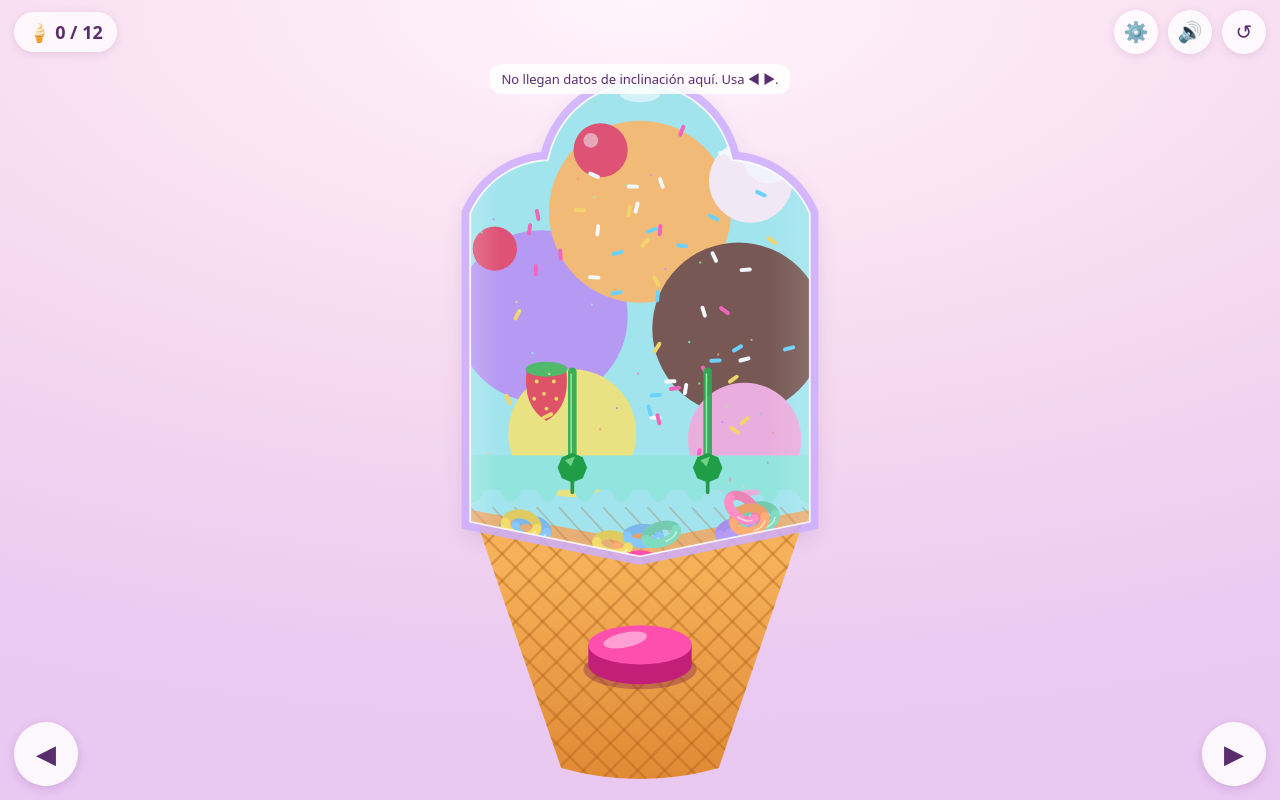
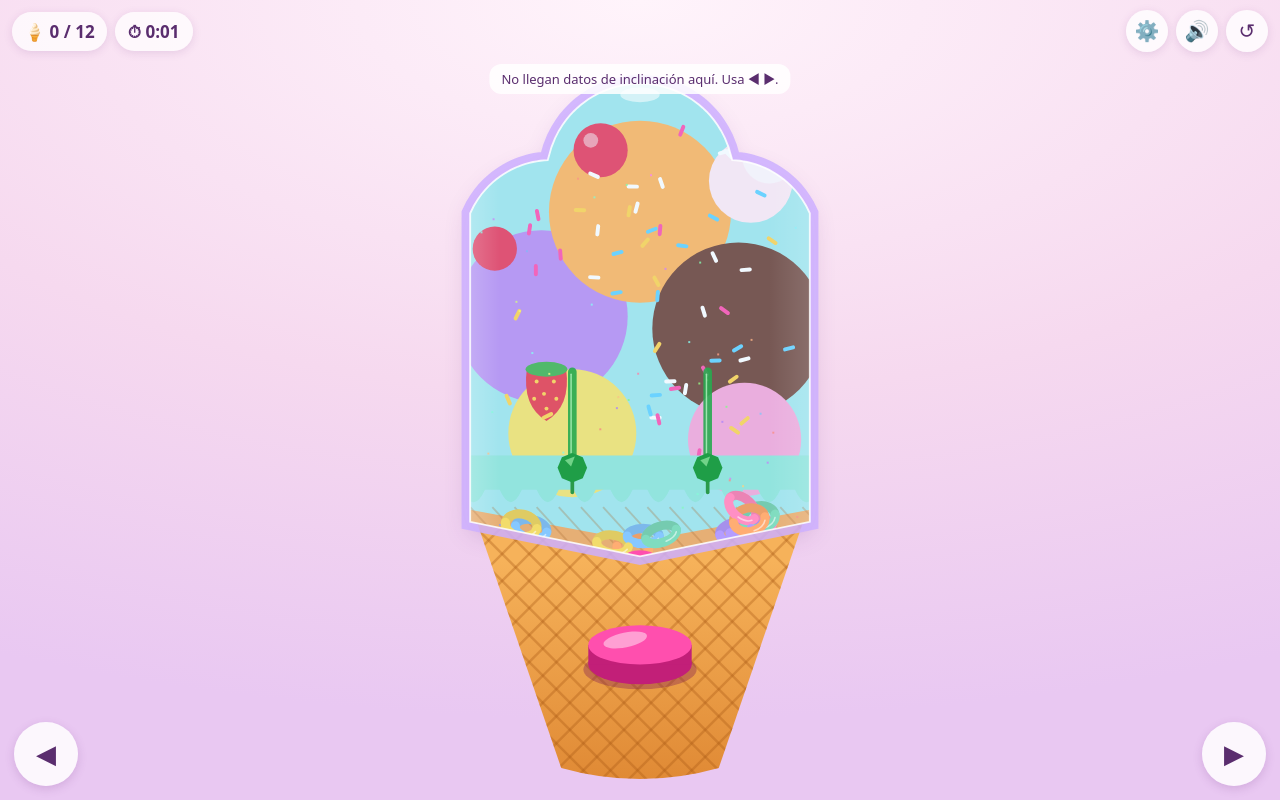
Before and after one commit to sousaalain-del/aros-helado, a plain HTML site: page index.html in a window 1280 px wide. Both pictures are taken after a click on the button "¡Jugar!". Drawn offline with Linux system fonts and the light colour scheme; animation ran at ten frames a second.

Commit message:
Timer visible y pausa del juego
- Reloj ⏱ m:ss junto al contador: arranca con ¡Jugar! y ↺, se detiene al ganar.
- El juego (física + reloj) se pausa con Ajustes abierto o la app en segundo plano.
- El tiempo de la pantalla de victoria usa el mismo reloj (sin pausas).

Co-Authored-By: Claude Opus 5.5 <noreply@anthropic.com>
Claude-Session: https://claude.ai/code/session_014EZP5KZVUhx2bxkeommcPU

```diff
--- a/index.html
+++ b/index.html
@@ -21,16 +21,16 @@
   #game { position: fixed; inset: 0; width: 100%; height: 100%; display: block; }
   #hud {
     position: fixed; left: 0; right: 0; top: 0; z-index: 5;
-    padding: calc(env(safe-area-inset-top) + 10px) 14px 0;
-    display: flex; align-items: center; gap: 10px; pointer-events: none;
+    padding: calc(env(safe-area-inset-top) + 10px) 12px 0;
+    display: flex; align-items: center; gap: 8px; pointer-events: none;
   }
   .pill {
-    background: rgba(255,255,255,.75); border-radius: 999px; padding: 8px 14px;
-    font-weight: 800; font-size: 18px; box-shadow: 0 2px 8px rgba(120,60,140,.15);
+    background: rgba(255,255,255,.75); border-radius: 999px; padding: 8px 12px;
+    font-weight: 800; font-size: 17px; box-shadow: 0 2px 8px rgba(120,60,140,.15); white-space: nowrap;
   }
-  #score { margin-right: auto; }
+  #timer { margin-right: auto; font-variant-numeric: tabular-nums; min-width: 78px; text-align: center; }
   .hbtn {
-    pointer-events: auto; border: 0; width: 44px; height: 44px; border-radius: 50%;
+    pointer-events: auto; border: 0; width: 42px; height: 42px; border-radius: 50%; flex: none;
     background: rgba(255,255,255,.8); font-size: 20px; box-shadow: 0 2px 8px rgba(120,60,140,.15);
     display: grid; place-items: center; cursor: pointer; color: #5a2d6e;
   }
@@ -83,6 +83,7 @@
 
 <div id="hud">
   <div id="score" class="pill">🍦 0 / 12</div>
+  <div id="timer" class="pill" aria-label="Tiempo">⏱ 0:00</div>
   <button id="setBtn" class="hbtn" aria-label="Ajustes">⚙️</button>
   <button id="soundBtn" class="hbtn" aria-label="Sonido">🔊</button>
   <button id="resetBtn" class="hbtn" aria-label="Reiniciar">↺</button>
@@ -423,7 +424,8 @@ const COLORS = ['#ff8fc4', '#7fdcbf', '#b49cff', '#ffad73', '#86c8ff', '#f2dc6b'
 const canvas = document.getElementById('game');
 const ctx = canvas.getContext('2d');
 let world = createWorld(NRINGS, (Math.random() * 1e9) | 0);
-let targetRoll = 0, gotSensor = false, started = false, won = false, startTime = 0;
+let targetRoll = 0, gotSensor = false, started = false, won = false;
+let elapsed = 0;   // seconds of actual play in this game (not counted while paused)
 let pressT = 0;
 const bubbles = [], glitter = [], confetti = [];
 for (let i = 0; i < 45; i++) glitter.push({ x: 20 + Math.random() * 260, y: 60 + Math.random() * 330, vx: 0, vy: 0, h: Math.random() * 360 });
@@ -538,7 +540,7 @@ document.getElementById('playBtn').addEventListener('click', async () => {
   if (actx && actx.state === 'suspended') actx.resume();
   const ok = await enableSensor();
   document.getElementById('start').classList.add('hidden');
-  started = true; startTime = performance.now();
+  started = true; elapsed = 0;
   beta0 = null;   // first reading after ¡Jugar! becomes the reference posture
   keepAwake();
   if (!ok) showFallback('La inclinación no está disponible aquí. Usa ◀ ▶.');
@@ -546,7 +548,7 @@ document.getElementById('playBtn').addEventListener('click', async () => {
 });
 function restart() {
   world = createWorld(NRINGS, (Math.random() * 1e9) | 0);
-  won = false; confetti.length = 0; startTime = performance.now();
+  won = false; confetti.length = 0; elapsed = 0;
   document.getElementById('win').classList.add('hidden');
 }
 document.getElementById('resetBtn').addEventListener('click', e => { e.stopPropagation(); restart(); });
@@ -757,6 +759,11 @@ function draw(dt) {
 
 // ---------------------------------------------------------------- loop
 const scoreEl = document.getElementById('score');
+const timerEl = document.getElementById('timer');
+function fmtTime(sec) { const s = Math.floor(sec); return `${Math.floor(s / 60)}:${String(s % 60).padStart(2, '0')}`; }
+// the game (physics + timer) pauses while Ajustes is open or the app is in the background
+function isPaused() { return started && (!setEl.classList.contains('hidden') || document.hidden); }
+let shownTime = '';
 let last = performance.now(), acc = 0;
 const FIXED = 1 / 60, SUB = 8;
 function frame(now) {
@@ -767,7 +774,11 @@ function frame(now) {
     tgt = manualTilt;
     if (keys.ArrowLeft) tgt = -0.6; else if (keys.ArrowRight) tgt = 0.6;
   }
-  acc += dt;
+  const paused = isPaused();
+  if (paused) acc = 0; else acc += dt;
+  if (started && !won && !paused) elapsed += dt;
+  const tt = '⏱ ' + fmtTime(elapsed);
+  if (tt !== shownTime) { timerEl.textContent = tt; shownTime = tt; }
   while (acc >= FIXED) {
     world.roll += (tgt - world.roll) * (1 - Math.exp(-FIXED * 18));
     const tv = gotSensor ? targetV : 1;
@@ -781,6 +792,7 @@ function frame(now) {
   }
   if (!started) updateScore(world, 0);
   pressT = Math.max(0, pressT - dt);
+  if (paused) { draw(0); requestAnimationFrame(frame); return; }
   // particles
   const gx = Math.sin(world.roll), gy = Math.cos(world.roll);
   for (let i = bubbles.length - 1; i >= 0; i--) {
@@ -812,8 +824,7 @@ function frame(now) {
   scoreEl.textContent = `🍦 ${n} / ${NRINGS}`;
   if (started && !won && n === NRINGS) {
     won = true; sWin();
-    const s = Math.round((performance.now() - startTime) / 1000);
-    document.getElementById('winTime').textContent = `Lo hiciste en ${Math.floor(s / 60)}:${String(s % 60).padStart(2, '0')}`;
+    document.getElementById('winTime').textContent = `Lo hiciste en ${fmtTime(elapsed)}`;
     for (let i = 0; i < 120; i++) confetti.push({ x: 150, y: 200, vx: (Math.random() - 0.5) * 500, vy: -200 - Math.random() * 400, a: 0, va: (Math.random() - 0.5) * 12, col: COLORS[i % COLORS.length] });
     setTimeout(() => document.getElementById('win').classList.remove('hidden'), 1200);
   }
```
